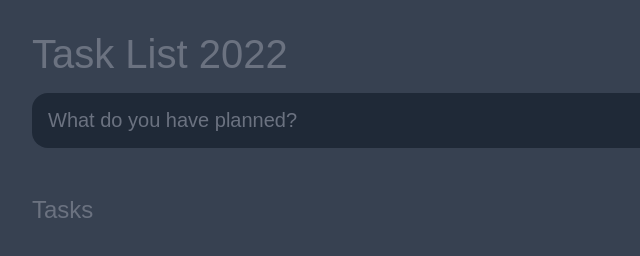
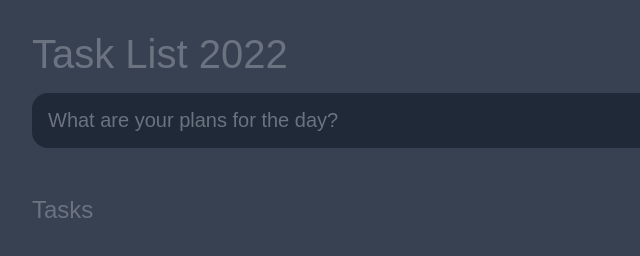
Before and after one commit to pragatimehra/todolist, a plain HTML site: page index.html in a window 1280 px wide. Shown: the full height of the page, 224-864 px from the left. Drawn offline with Linux system fonts and the light colour scheme.

Commit message:
Update index.html

```diff
--- a/index.html
+++ b/index.html
@@ -15,7 +15,7 @@
     <header>
         <h1>Task List 2022</h1>
         <form id="new-task-form">
-            <input type="text" name="new-task-input" id="new-task-input" placeholder="What do you have planned?" autocomplete="off"/>
+            <input type="text" name="new-task-input" id="new-task-input" placeholder="What are your plans for the day?" autocomplete="off"/>
             <input type="submit" id="new-task-submit" value="Add task" />
         </form>
     </header>
```
